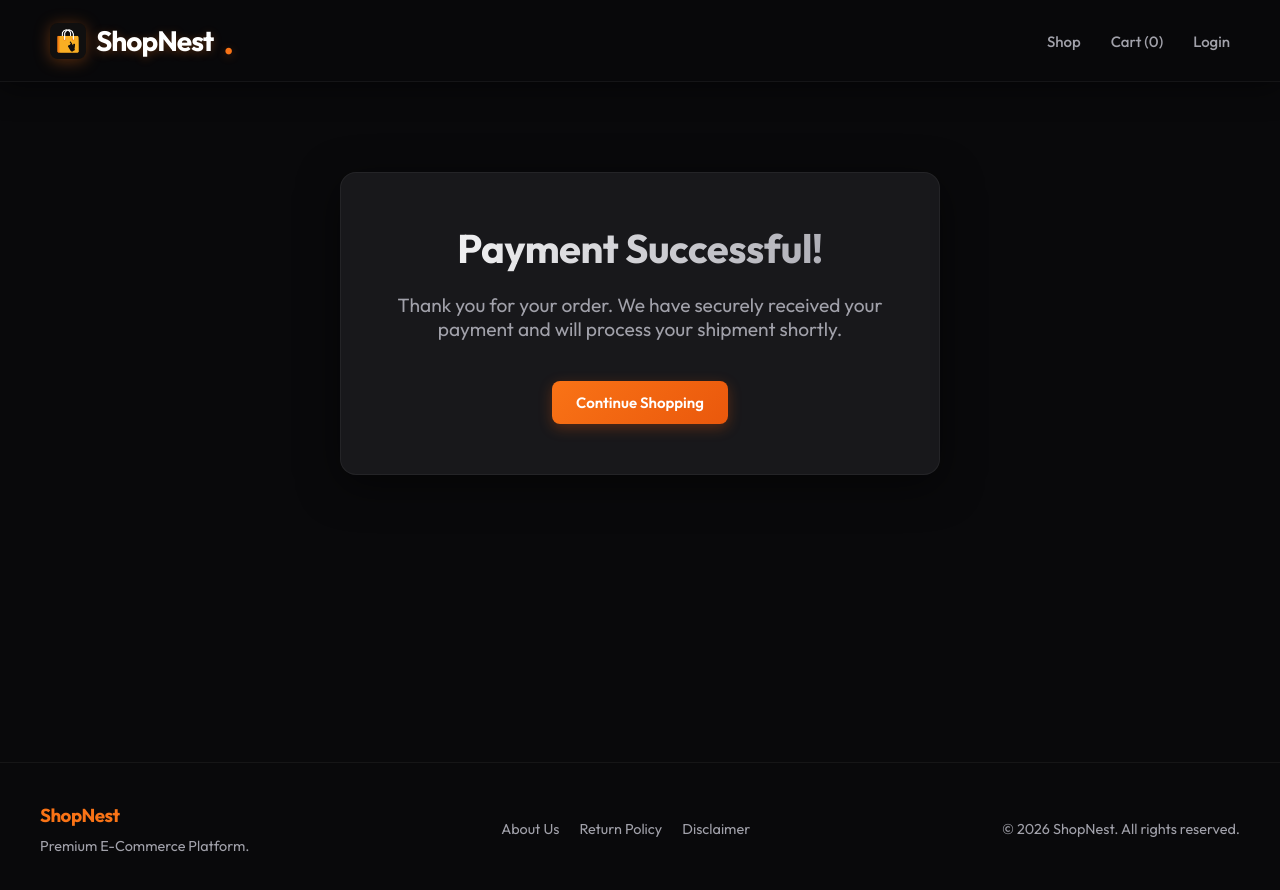
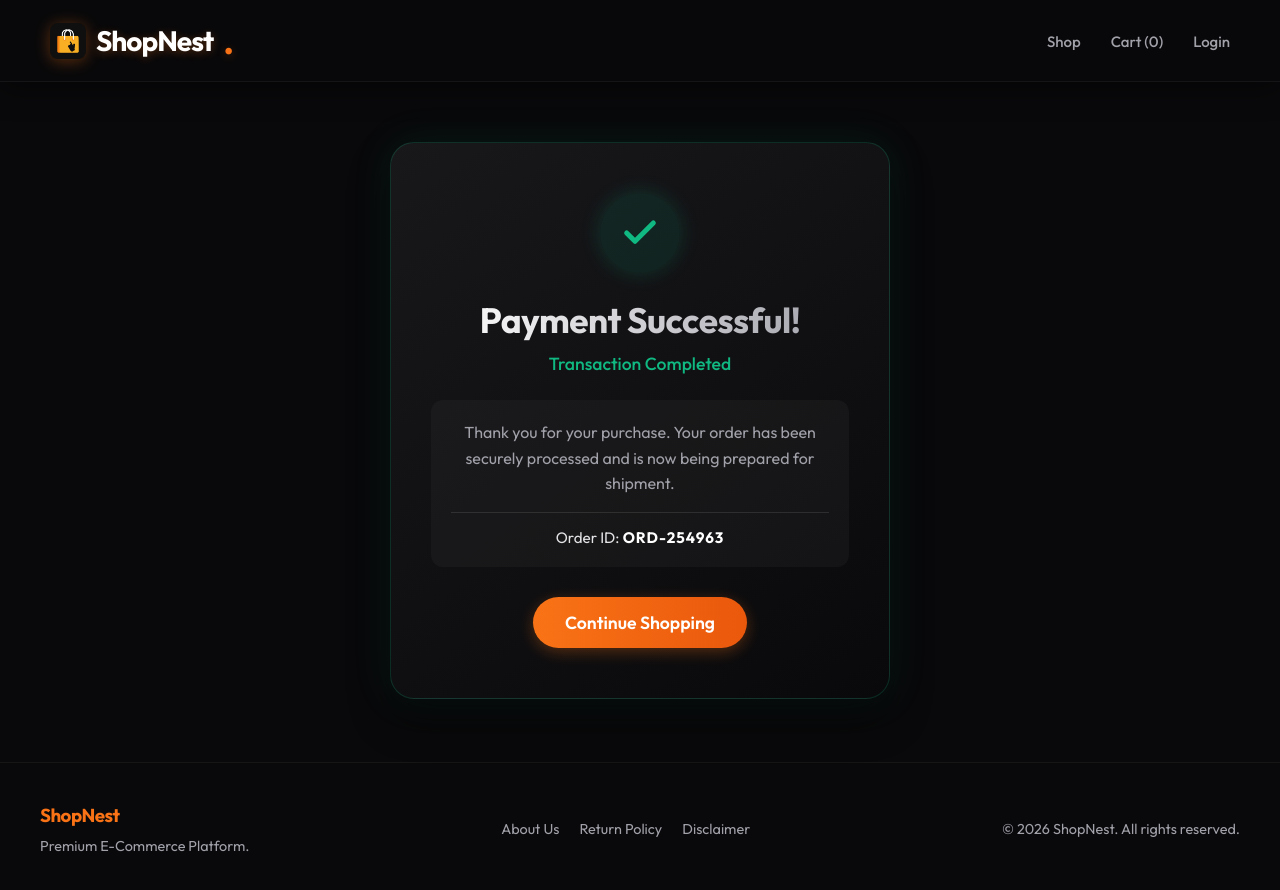
Before and after one commit to csekarankumar01/ShopNest, a React (Create React App) app in the folder frontend/: page /ordersuccess in a window 1280 px wide. Shown: the top 890 px of the page. Built offline with nearby package versions, Linux system fonts and the light colour scheme; no server answers.

Commit message:
Redesign Order Success page and bulletproof navigation after payment

```diff
--- a/frontend/src/pages/Checkout.jsx
+++ b/frontend/src/pages/Checkout.jsx
@@ -126,7 +126,7 @@ const Checkout = () => {
 
               if (saveOrderRes.ok) {
                 dispatch(clearCart());
-                navigate('/ordersuccess');
+                window.location.href = '/ordersuccess';
               } else {
                 setIsProcessing(false);
                 alert('Order saving failed');
@@ -188,7 +188,7 @@ const Checkout = () => {
       });
       if (saveOrderRes.ok) {
         dispatch(clearCart());
-        navigate('/ordersuccess');
+        window.location.href = '/ordersuccess';
       } else {
         setIsProcessing(false);
         alert('Order saving failed');
--- a/frontend/src/pages/OrderSuccess.jsx
+++ b/frontend/src/pages/OrderSuccess.jsx
@@ -1,25 +1,76 @@
-import React from 'react';
+import React, { useEffect } from 'react';
 import { Link } from 'react-router-dom';
 
 const OrderSuccess = () => {
-  const containerStyle = {
-    maxWidth: '600px',
-    margin: '50px auto',
-    padding: '50px 30px',
-    background: '#18181b',
-    borderRadius: '16px',
-    border: '1px solid rgba(255, 255, 255, 0.05)',
-    boxShadow: '0 10px 40px rgba(0,0,0,0.5)',
-    textAlign: 'center'
-  };
+  // Clear cart just in case it wasn't cleared
+  useEffect(() => {
+    localStorage.removeItem('cartItems');
+  }, []);
+
+  const orderId = 'ORD-' + Math.floor(100000 + Math.random() * 900000);
 
   return (
-    <div style={containerStyle}>
-      <h2 style={{ fontSize: '2.5rem', marginBottom: '20px', color: '#10b981' }}>Payment Successful!</h2>
-      <p style={{ color: '#a1a1aa', fontSize: '1.2rem', marginBottom: '40px' }}>
-        Thank you for your order. We have securely received your payment and will process your shipment shortly.
-      </p>
-      <Link to="/shop" className="btn">Continue Shopping</Link>
+    <div className="order-success-wrapper" style={{ display: 'flex', justifyContent: 'center', alignItems: 'center', minHeight: '70vh', padding: '20px' }}>
+      <div className="order-success-card" style={{
+        background: 'linear-gradient(145deg, #18181b 0%, #09090b 100%)',
+        padding: '50px 40px',
+        borderRadius: '24px',
+        border: '1px solid rgba(16, 185, 129, 0.2)',
+        boxShadow: '0 20px 40px rgba(0,0,0,0.4), 0 0 40px rgba(16, 185, 129, 0.1)',
+        textAlign: 'center',
+        maxWidth: '500px',
+        width: '100%',
+        animation: 'fadeInUp 0.6s ease-out'
+      }}>
+
+        <div style={{
+          width: '80px', height: '80px', borderRadius: '50%', background: 'rgba(16, 185, 129, 0.1)',
+          display: 'flex', alignItems: 'center', justifyContent: 'center', margin: '0 auto 25px',
+          boxShadow: '0 0 20px rgba(16, 185, 129, 0.2)'
+        }}>
+          <svg width="40" height="40" viewBox="0 0 24 24" fill="none" stroke="#10b981" strokeWidth="3" strokeLinecap="round" strokeLinejoin="round">
+            <polyline points="20 6 9 17 4 12"></polyline>
+          </svg>
+        </div>
+
+        <h2 style={{ fontSize: '2.2rem', marginBottom: '10px', color: '#fff', fontWeight: '700' }}>Payment Successful!</h2>
+        <p style={{ color: '#10b981', fontSize: '1.1rem', marginBottom: '25px', fontWeight: '500' }}>Transaction Completed</p>
+
+        <div style={{ background: 'rgba(255,255,255,0.03)', padding: '20px', borderRadius: '12px', marginBottom: '30px' }}>
+          <p style={{ color: '#a1a1aa', fontSize: '1rem', marginBottom: '10px', lineHeight: '1.6' }}>
+            Thank you for your purchase. Your order has been securely processed and is now being prepared for shipment.
+          </p>
+          <div style={{ borderTop: '1px solid rgba(255,255,255,0.1)', margin: '15px 0' }}></div>
+          <p style={{ color: '#e4e4e7', fontSize: '0.95rem' }}>
+            Order ID: <strong style={{ color: '#fff', letterSpacing: '1px' }}>{orderId}</strong>
+          </p>
+        </div>
+
+        <Link to="/shop" style={{
+          display: 'inline-block',
+          background: 'linear-gradient(90deg, #f97316 0%, #ea580c 100%)',
+          color: '#fff',
+          padding: '14px 32px',
+          borderRadius: '50px',
+          fontWeight: '600',
+          textDecoration: 'none',
+          fontSize: '1.1rem',
+          transition: 'all 0.3s ease',
+          boxShadow: '0 4px 15px rgba(249, 115, 22, 0.3)'
+        }}
+        onMouseOver={(e) => e.target.style.transform = 'translateY(-2px)'}
+        onMouseOut={(e) => e.target.style.transform = 'translateY(0)'}
+        >
+          Continue Shopping
+        </Link>
+      </div>
+
+      <style>{`
+        @keyframes fadeInUp {
+          from { opacity: 0; transform: translateY(20px); }
+          to { opacity: 1; transform: translateY(0); }
+        }
+      `}</style>
     </div>
   );
 };
```
